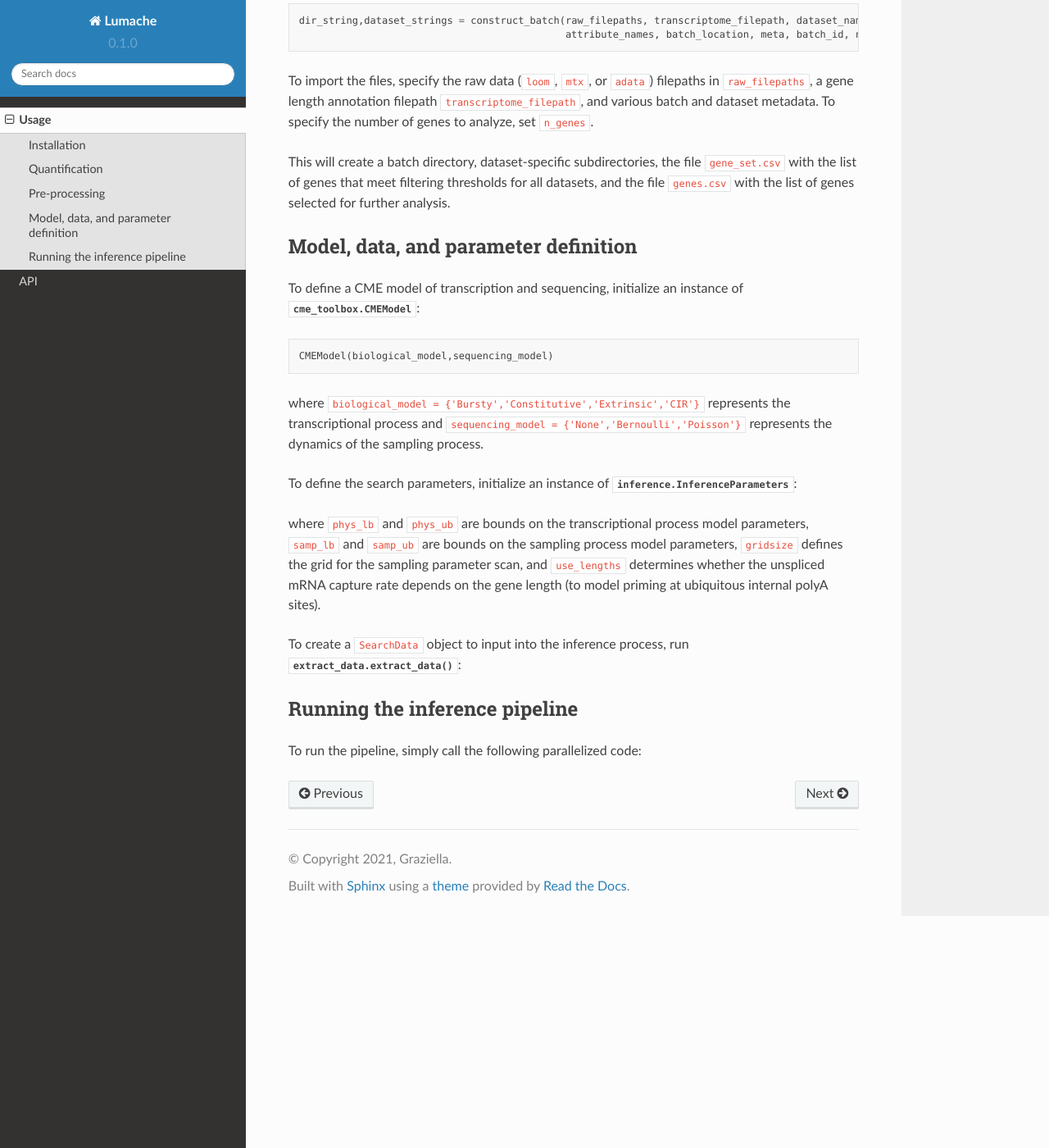
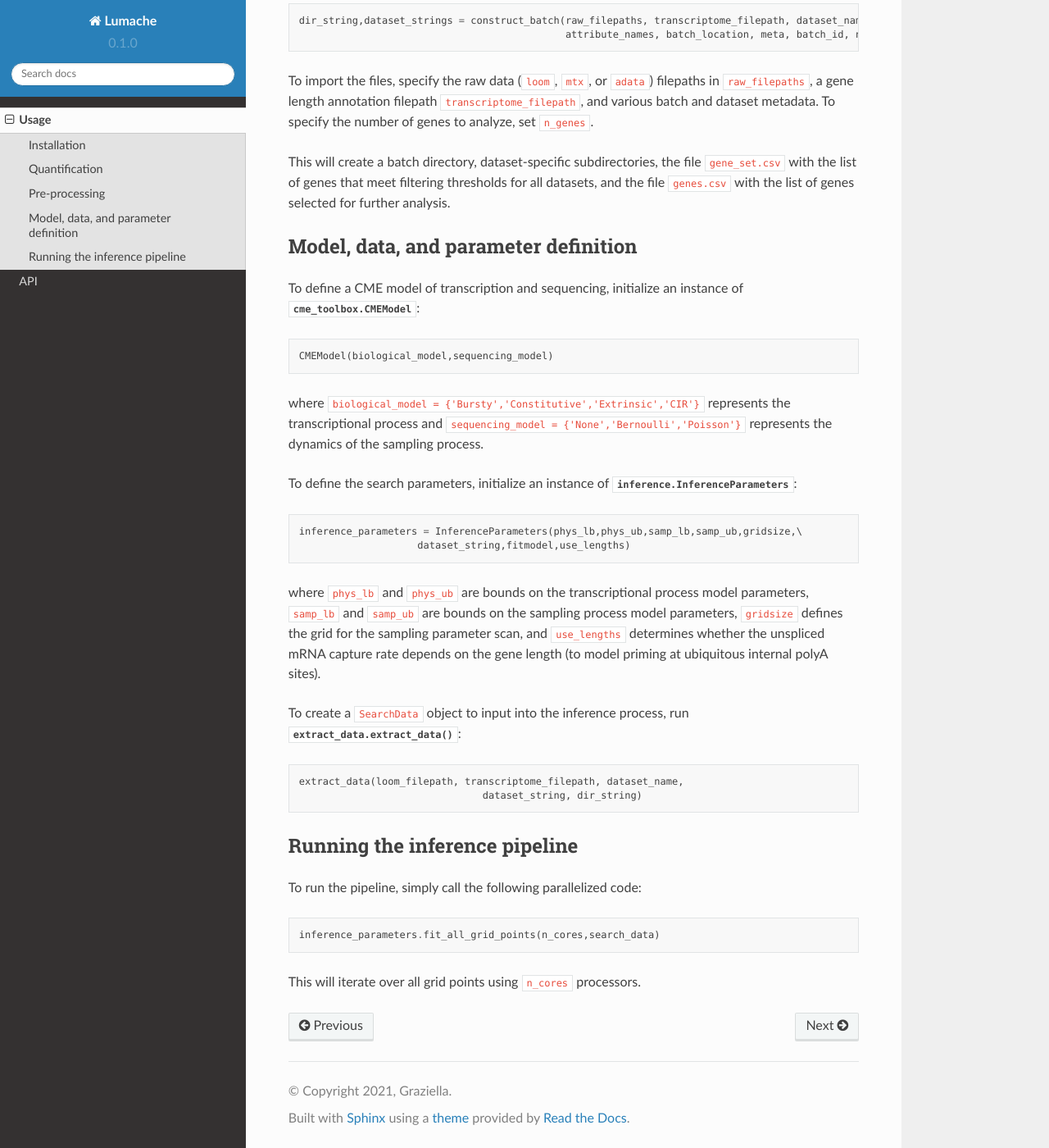
Before and after one commit to pachterlab/monod_examples, a Sphinx documentation site: the page built from docs/source/usage.rst, in a window 1280 px wide and 1400 px high, scrolled down 1054 px. Shown: the whole window at 82% size. Built offline with Sphinx 7.4.7 and the Read the Docs theme 2.0.0, drawn with Linux system fonts in a browser that asks for light colours.

Commit message:
Update usage.rst

```diff
--- a/docs/source/usage.rst
+++ b/docs/source/usage.rst
@@ -73,6 +73,7 @@ where ``biological_model = {'Bursty','Constitutive','Extrinsic','CIR'}`` represe
 To define the search parameters, initialize an instance of :py:class:`inference.InferenceParameters`:
 
 .. code-block:: python
+
  inference_parameters = InferenceParameters(phys_lb,phys_ub,samp_lb,samp_ub,gridsize,\
                      dataset_string,fitmodel,use_lengths)
 
@@ -81,6 +82,7 @@ where ``phys_lb`` and ``phys_ub`` are bounds on the transcriptional process mode
 To create a ``SearchData`` object to input into the inference process, run :py:func:`extract_data.extract_data`:
 
 .. code-block:: python
+
  extract_data(loom_filepath, transcriptome_filepath, dataset_name,
                                 dataset_string, dir_string)
 
@@ -90,4 +92,7 @@ Running the inference pipeline
 To run the pipeline, simply call the following parallelized code:
 
 .. code-block:: python
- inference_parameters.fit_all_grid_points(n_cores,search_data)
+
+  inference_parameters.fit_all_grid_points(n_cores,search_data)
+
+This will iterate over all grid points using ``n_cores`` processors.
```
